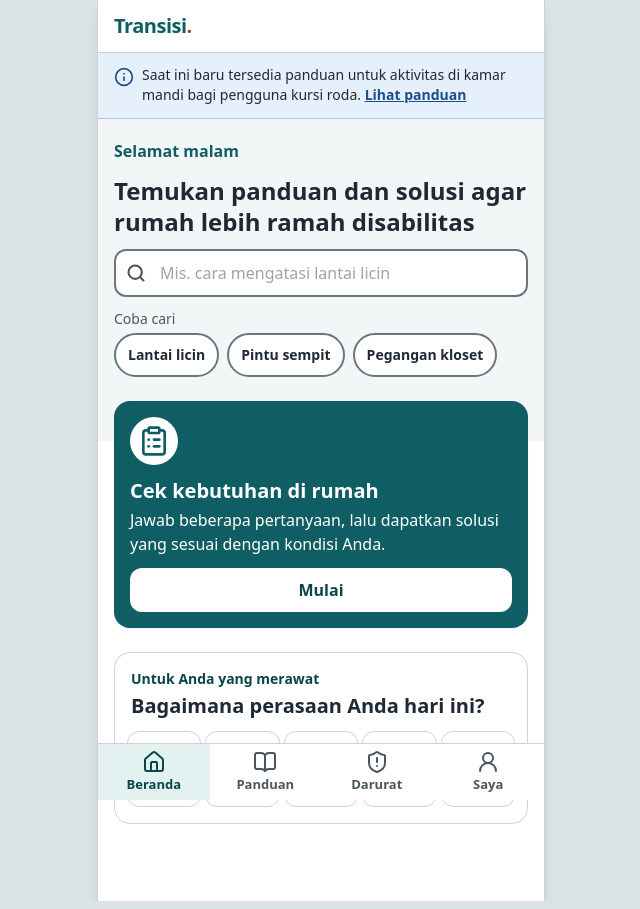
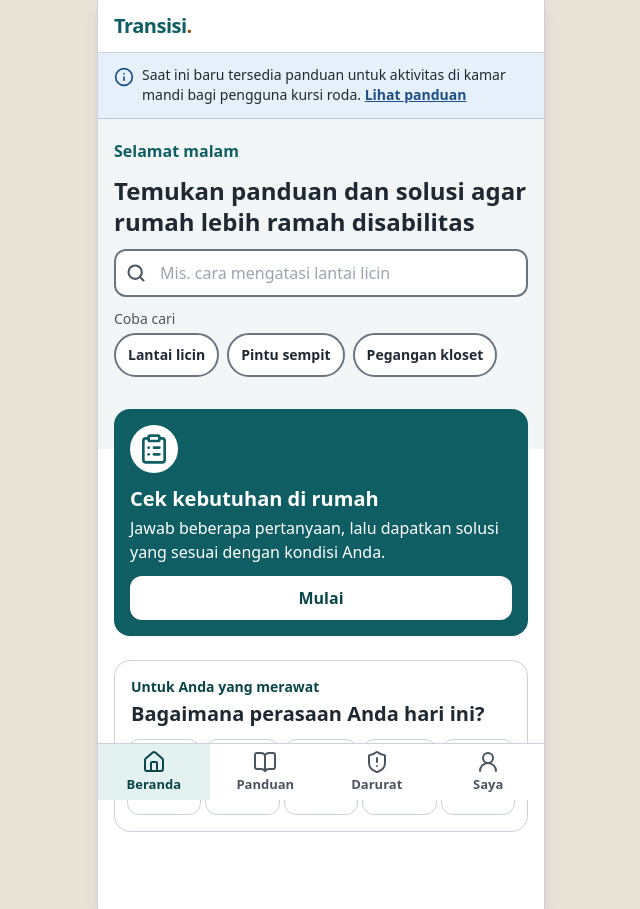
Before and after one commit to titohanafi/transisidnr, a React (Vite) app: page /#/ in a window 1280 px wide. Shown: the whole page, without its empty margins (319-959 px from the left). Built offline with nearby package versions, Linux system fonts and the light colour scheme.

Commit message:
Beranda: jarak lebih lega, latar luar area aplikasi krem pasir

```diff
--- a/src/screens/Beranda.tsx
+++ b/src/screens/Beranda.tsx
@@ -95,7 +95,7 @@ export function Beranda() {
 
   // Segmen pencarian selebar layar. Bagi pengunjung baru, kartu utama menimpa tepi bawahnya sekitar 40px.
   const segmenCari = (
-    <div className={`-mx-4 bg-permukaan px-4 ${adaJawaban ? "py-5" : "pb-16 pt-5"}`}>
+    <div className={`-mx-4 bg-permukaan px-4 ${adaJawaban ? "py-5" : "pb-[72px] pt-5"}`}>
       {!adaJawaban && sapaan("mb-isi")}
       {cari}
     </div>
--- a/tailwind.config.ts
+++ b/tailwind.config.ts
@@ -8,7 +8,7 @@ export default {
       colors: {
         kertas: "#FFFFFF", // latar area aplikasi (putih)
         permukaan: "#F2F6F6", // latar tipis untuk mengelompokkan satu segmen (mis. pencarian)
-        luar: "#DCE3E5", // latar di luar area aplikasi pada layar lebar
+        luar: "#E9E2D6", // latar di luar area aplikasi pada layar lebar
         tinta: "#1F2933", // teks utama (kontras tinggi)
         redup: "#4A5560", // teks sekunder
         garis: "#CBD2D9", // pembatas dekoratif
```
Also changed, not shown: 1 other file (tests, documents, lock files or other folders).
